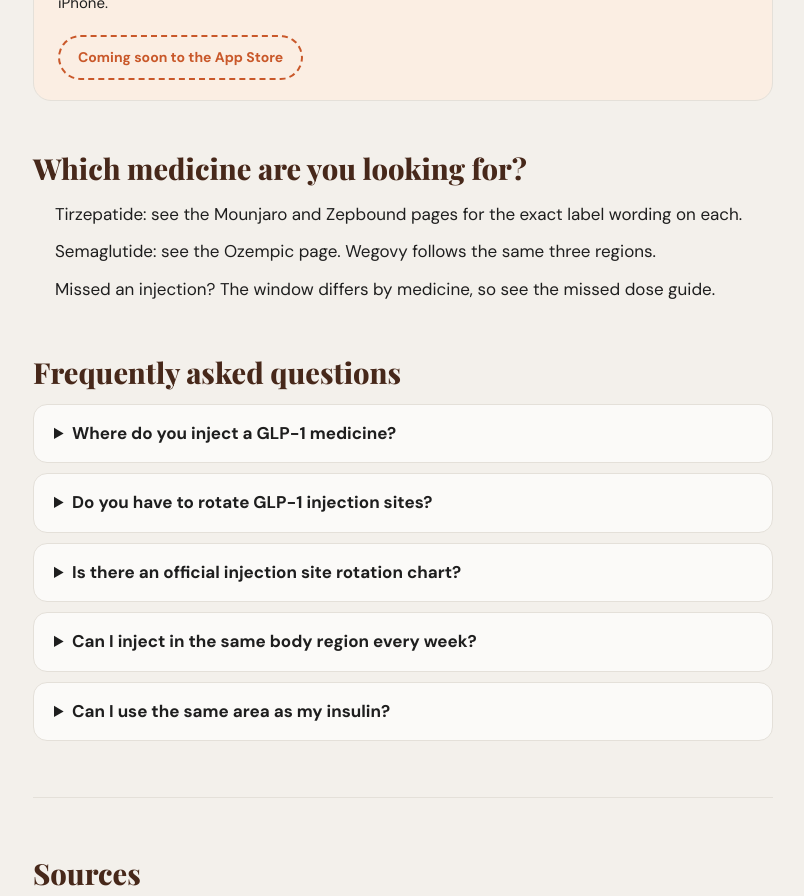
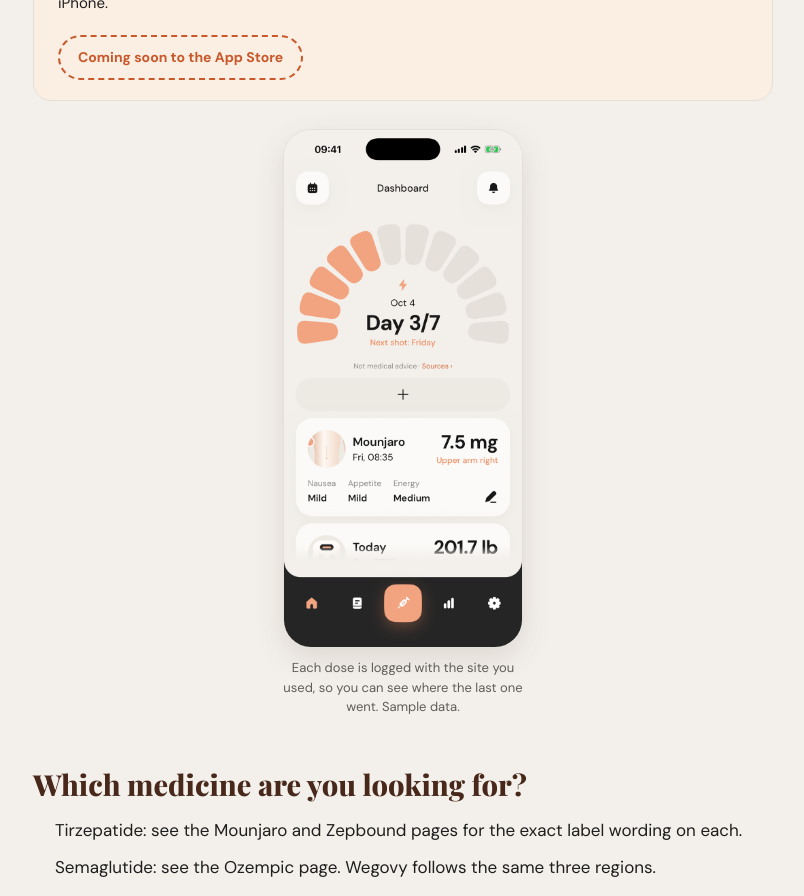
Before and after one commit to hicham-zad/ship-ai-lab, a Next.js app: page /en/nerra/glp-1-injection-site-rotation in a window 1280 px wide. Shown: the part 3220-4116 px from the top of the page, without its empty margins (237-1041 px from the left). Built offline with nearby package versions, Linux system fonts and the light colour scheme.

Commit message:
feat(nerra): add app screenshots with alt text, titles and ImageObject markup to guides
Co-Authored-By: Claude Sonnet 5.5 <noreply@anthropic.com>

```diff
--- a/app/[locale]/nerra/page.tsx
+++ b/app/[locale]/nerra/page.tsx
@@ -37,10 +37,10 @@ const guideLinks: [string, string, string][] = [
   ['/nerra/nerra-app', 'About Nerra', 'Facts, price model and what Nerra will never do.'],
 ];
 
-const shots = [
-  ['dashboard.png', 'Today'],
-  ['medications.png', 'Medications'],
-  ['progress.png', 'Progress'],
+const shots: [string, string, string, string][] = [
+  ['dashboard.png', 'Today', 'Nerra Today screen on iPhone with the weekly shot countdown, the last dose with its injection site and daily check-in ratings (sample data)', 'Nerra Today screen'],
+  ['medications.png', 'Medications', 'Nerra medications screen with filters for Mounjaro, Wegovy and Ozempic and a weekly pen card showing the dose you entered (sample data)', 'Nerra medications screen'],
+  ['progress.png', 'Progress', 'Nerra progress screen with a weight line chart from July to October and a list of weight entries (sample data)', 'Nerra progress screen'],
 ];
 
 const compare: [string, boolean][] = [
@@ -86,7 +86,7 @@ export default function NerraLanding() {
               <p className="nr-soon-note">For iPhone. Available in English and German.</p>
             </div>
             <div className="nr-phone">
-              <Image src="/nerra/dashboard.png" alt="Nerra dashboard" width={700} height={1522} priority />
+              <Image src="/nerra/dashboard.png" alt="Nerra GLP-1 tracker dashboard on iPhone showing the next shot day, a logged dose with its injection site and a nausea, appetite and energy check-in (sample data)" title="Nerra GLP-1 tracker for iPhone" width={700} height={1522} priority />
             </div>
           </div>
           <div className="nr-stats">
@@ -116,10 +116,10 @@ export default function NerraLanding() {
             <span className="nr-section-tag">Screens</span>
             <h2 className="nr-section-title">Calm, clear and yours</h2>
             <div className="nr-shots">
-              {shots.map(([file, label]) => (
+              {shots.map(([file, label, alt, title]) => (
                 <figure key={file}>
                   <div className="nr-phone">
-                    <Image src={`/nerra/${file}`} alt={`Nerra ${label}`} width={700} height={1522} />
+                    <Image src={`/nerra/${file}`} alt={alt} title={title} width={700} height={1522} />
                   </div>
                   <figcaption>{label}</figcaption>
                 </figure>
--- a/components/nerra/NerraArticleView.tsx
+++ b/components/nerra/NerraArticleView.tsx
@@ -1,7 +1,7 @@
 import Image from 'next/image';
 import Link from 'next/link';
 import type { ReactNode } from 'react';
-import { ARTICLES, type Article, type Block } from '@/data/nerra/articles';
+import { ARTICLES, type Article, type Block, type Shot } from '@/data/nerra/articles';
 import { NR_AUTHOR, NR_BASE, NR_SITE, NR_UPDATED } from '@/data/nerra/config';
 import { SOURCES } from '@/data/nerra/sources';
 import MissedDoseChecker from './MissedDoseChecker';
@@ -30,6 +30,27 @@ function renderInline(text: string, article: Article): ReactNode[] {
   }
   if (last < text.length) out.push(text.slice(last));
   return out;
+}
+
+function Shots({ shots }: { shots: Shot[] }) {
+  return (
+    <div className="nra-shots">
+      {shots.map((sh) => (
+        <figure key={sh.file} className="nra-shot">
+          <Image
+            src={`/nerra/${sh.file}.png`}
+            alt={sh.alt}
+            title={sh.title}
+            width={700}
+            height={1522}
+            sizes="(max-width: 700px) 60vw, 240px"
+            style={{ width: '100%', height: 'auto' }}
+          />
+          <figcaption>{sh.caption}</figcaption>
+        </figure>
+      ))}
+    </div>
+  );
 }
 
 function SoonPill({ dark }: { dark?: boolean }) {
@@ -111,7 +132,7 @@ export function articleJsonLd(a: Article) {
       '@type': 'Article',
       headline: a.h1,
       description: a.metaDescription,
-      image: `${NR_SITE}/nerra-icon.png`,
+      image: [`${NR_SITE}/nerra-icon.png`, ...(a.shots ?? []).map((sh) => `${NR_SITE}/nerra/${sh.file}.png`)],
       datePublished: NR_UPDATED,
       dateModified: NR_UPDATED,
       author: { '@type': 'Person', name: NR_AUTHOR },
@@ -132,6 +153,19 @@ export function articleJsonLd(a: Article) {
       mainEntity: a.faqs.map((f) => ({ '@type': 'Question', name: f.q, acceptedAnswer: { '@type': 'Answer', text: f.a } })),
     },
   ];
+  for (const sh of a.shots ?? []) {
+    graph.push({
+      '@type': 'ImageObject',
+      contentUrl: `${NR_SITE}/nerra/${sh.file}.png`,
+      url: `${NR_SITE}/nerra/${sh.file}.png`,
+      name: sh.title,
+      description: sh.alt,
+      caption: sh.caption,
+      width: 700,
+      height: 1522,
+      creator: { '@type': 'Person', name: NR_AUTHOR },
+    });
+  }
   if (a.slug === 'nerra-app') {
     // No rating or review markup: there are no reviews yet.
     graph.push({
@@ -216,6 +250,7 @@ export default function NerraArticleView({ article }: { article: Article }) {
             <section key={s.id} id={s.id}>
               <h2>{s.h2}</h2>
               {s.blocks.map((b, i) => renderBlock(b, i, article))}
+              {article.shots && article.shotsAfter === s.id && <Shots shots={article.shots} />}
             </section>
           ))}
 
--- a/components/nerra/styles.ts
+++ b/components/nerra/styles.ts
@@ -70,6 +70,10 @@ export const NR_ARTICLE_CSS = `
 .nra-planner td{padding:9px 10px;border-bottom:1px solid var(--line)}
 .nra-planner td:last-child{width:70px}
 .nra-box{display:inline-block;width:18px;height:18px;border:2px solid var(--ink-soft);border-radius:5px}
+.nra-shots{display:flex;flex-wrap:wrap;gap:20px;justify-content:center;margin:28px 0 8px}
+.nra-shot{margin:0;width:240px;max-width:60vw}
+.nra-shot img{border-radius:28px;border:1px solid var(--line);box-shadow:0 10px 30px rgba(71,40,26,.12);display:block}
+.nra-shot figcaption{font-size:13px;line-height:1.5;color:var(--ink-soft);margin-top:10px;text-align:center}
 .nra-note{font-size:13px;color:var(--ink-soft);margin:14px 0 0}
 .nra-print{margin-top:14px}
 @media print{body *{visibility:hidden}.nra-printarea,.nra-printarea *{visibility:visible}.nra-printarea{position:absolute;left:0;top:0;width:100%;border:none}.nra-print{display:none!important}}
--- a/data/nerra/articles.ts
+++ b/data/nerra/articles.ts
@@ -15,6 +15,15 @@ export interface Section {
   id: string;
   h2: string;
   blocks: Block[];
+}
+
+export interface Shot {
+  file: 'dashboard' | 'medications' | 'progress';
+  /** Describes what the screenshot shows, for screen readers and image search. */
+  alt: string;
+  /** Short tooltip title. */
+  title: string;
+  caption: string;
 }
 
 export interface Article {
@@ -32,6 +41,9 @@ export interface Article {
   sections: Section[];
   faqs: { q: string; a: string }[];
   related: string[];
+  /** App screenshots shown after the section with id `shotsAfter`. All Nerra screenshots use sample data. */
+  shots?: Shot[];
+  shotsAfter?: string;
 }
 
 // Inline citation syntax: [[sourceId]] renders as a numbered link to the source list. **bold** is supported.
@@ -150,6 +162,10 @@ export const ARTICLES: Article[] = [
       },
     ],
     related: ['zepbound-injection-sites', 'mounjaro-injection-sites', 'ozempic-injection-sites', 'glp-1-missed-dose'],
+    shotsAfter: 'track',
+    shots: [
+      { file: 'dashboard', alt: 'Nerra iPhone dashboard showing a Mounjaro dose logged with its injection site, upper arm right, and the next shot day', title: 'Nerra injection site log', caption: 'Each dose is logged with the site you used, so you can see where the last one went. Sample data.' },
+    ],
   },
 
   /* ------------------------------------------------------------------ */
@@ -227,6 +243,10 @@ export const ARTICLES: Article[] = [
       { q: 'Is tirzepatide injected the same way as Mounjaro?', a: 'Yes. Zepbound and Mounjaro both contain tirzepatide, and both labels give the same injection sites and rotation instruction.' },
     ],
     related: ['mounjaro-injection-sites', 'tirzepatide-dose-chart', 'glp-1-injection-site-rotation', 'glp-1-missed-dose'],
+    shotsAfter: 'planner',
+    shots: [
+      { file: 'dashboard', alt: 'Nerra iPhone app logging a tirzepatide weekly injection with the site recorded as upper arm right', title: 'Log your Zepbound injection site in Nerra', caption: 'Nerra records the site with every dose and warns before you log the same spot twice. Sample data.' },
+    ],
   },
 
   /* ------------------------------------------------------------------ */
@@ -300,6 +320,10 @@ export const ARTICLES: Article[] = [
       { q: 'Are Mounjaro and Zepbound injected the same way?', a: 'Yes. Both are tirzepatide and both labels give the same sites and rotation instruction.' },
     ],
     related: ['zepbound-injection-sites', 'tirzepatide-dose-chart', 'glp-1-injection-site-rotation', 'glp-1-missed-dose'],
+    shotsAfter: 'planner',
+    shots: [
+      { file: 'dashboard', alt: 'Nerra dashboard with a Mounjaro entry logged to the upper arm right and a next shot reminder for Friday', title: 'Mounjaro injection log in Nerra', caption: 'A Mounjaro dose entry with its site, plus the countdown to the next weekly shot. Sample data.' },
+    ],
   },
 
   /* ------------------------------------------------------------------ */
@@ -369,6 +393,10 @@ export const ARTICLES: Article[] = [
       { q: 'Are semaglutide injection sites the same for Wegovy?', a: 'Yes. The Wegovy label also lists the abdomen, thigh or upper arm and says to rotate sites with each dose.' },
     ],
     related: ['semaglutide-dose-chart', 'glp-1-injection-site-rotation', 'glp-1-missed-dose', 'wegovy-dosing-schedule'],
+    shotsAfter: 'planner',
+    shots: [
+      { file: 'medications', alt: 'Nerra medications screen with filters for Mounjaro, Wegovy and Ozempic and a weekly pen card', title: 'Nerra medications screen', caption: 'Nerra lets you pick the medicine you were prescribed and keeps a separate log for each. Sample data.' },
+    ],
   },
 
   /* ------------------------------------------------------------------ */
@@ -449,6 +477,10 @@ export const ARTICLES: Article[] = [
       { q: 'Can I stay on a lower tirzepatide dose?', a: 'The Zepbound label says to consider tolerability when choosing a maintenance dose and to consider a lower one if the dose is not tolerated. Talk to your prescriber.' },
     ],
     related: ['zepbound-injection-sites', 'mounjaro-injection-sites', 'glp-1-missed-dose', 'semaglutide-dose-chart'],
+    shotsAfter: 'track',
+    shots: [
+      { file: 'medications', alt: 'Nerra medication card for a weekly Mounjaro pen showing the dose the user entered', title: 'Dose you enter in Nerra', caption: 'You enter the dose your prescriber gave you, and Nerra never calculates or suggests one. Sample data.' },
+    ],
   },
 
   /* ------------------------------------------------------------------ */
@@ -537,6 +569,10 @@ export const ARTICLES: Article[] = [
       { q: 'Can I change my Ozempic day?', a: 'Yes, as long as the time between two doses is at least 2 days (more than 48 hours).' },
     ],
     related: ['wegovy-dosing-schedule', 'ozempic-injection-sites', 'glp-1-missed-dose', 'tirzepatide-dose-chart'],
+    shotsAfter: 'track',
+    shots: [
+      { file: 'medications', alt: 'Nerra medications list with Wegovy and Ozempic filters above a weekly pen card', title: 'Nerra semaglutide medication log', caption: 'Keep your own dose history for Ozempic or Wegovy, with the dose your prescriber set. Sample data.' },
+    ],
   },
 
   /* ------------------------------------------------------------------ */
@@ -644,6 +680,10 @@ export const ARTICLES: Article[] = [
       { q: 'Can I switch between Wegovy tablets and injection?', a: 'The label describes both directions with specific timing. Your prescriber manages the switch.' },
     ],
     related: ['semaglutide-dose-chart', 'glp-1-missed-dose', 'ozempic-injection-sites', 'glp-1-injection-site-rotation'],
+    shotsAfter: 'track',
+    shots: [
+      { file: 'dashboard', alt: 'Nerra dashboard with a day 3 of 7 weekly countdown and the next shot day highlighted', title: 'Weekly countdown in Nerra', caption: 'See which day of the week you are on and when the next shot is due. Sample data.' },
+    ],
   },
 
   /* ------------------------------------------------------------------ */
@@ -725,6 +765,10 @@ export const ARTICLES: Article[] = [
       { q: 'Can I double up after a missed dose?', a: 'None of the rules above say to take two doses. Each tells you to take the missed dose or skip it, then resume the regular schedule.' },
     ],
     related: ['tirzepatide-dose-chart', 'semaglutide-dose-chart', 'wegovy-dosing-schedule', 'glp-1-injection-site-rotation'],
+    shotsAfter: 'track',
+    shots: [
+      { file: 'dashboard', alt: 'Nerra dashboard showing day 3 of 7 and the next shot on Friday, with reminders and a bell icon at the top', title: 'Next shot reminder in Nerra', caption: 'A visible next-dose day and reminders make a missed injection less likely. Sample data.' },
+    ],
   },
 
   /* ------------------------------------------------------------------ */
@@ -830,6 +874,12 @@ export const ARTICLES: Article[] = [
       { q: 'Who makes Nerra?', a: 'Hicham Zaidi, an independent developer.' },
     ],
     related: ['best-glp-1-tracker-apps', 'shotsy-alternative', 'glp-1-injection-site-rotation', 'glp-1-missed-dose'],
+    shotsAfter: 'does',
+    shots: [
+      { file: 'dashboard', alt: 'Nerra dashboard with a weekly countdown, a Mounjaro dose entry, injection site and nausea, appetite and energy check-in', title: 'Nerra GLP-1 companion dashboard', caption: 'Today: the next shot, the last dose and how you felt. Sample data.' },
+      { file: 'medications', alt: 'Nerra medications screen with a weekly pen card and filters for Mounjaro, Wegovy and Ozempic', title: 'Nerra medications screen', caption: 'Your medications, with the dose you entered. Sample data.' },
+      { file: 'progress', alt: 'Nerra progress screen with a weight chart and a list of weight entries', title: 'Nerra progress screen', caption: 'Weight over time, with every entry listed. Sample data.' },
+    ],
   },
   /* ------------------------------------------------------------------ */
   {
@@ -960,6 +1010,10 @@ export const ARTICLES: Article[] = [
       { q: 'Can I reuse the needle?', a: 'No. Always use a new needle for each injection, and never share needles.' },
     ],
     related: ['ozempic-injection-sites', 'semaglutide-dose-chart', 'glp-1-missed-dose', 'how-to-inject-wegovy'],
+    shotsAfter: 'track',
+    shots: [
+      { file: 'dashboard', alt: 'Nerra dashboard logging a weekly injection with its site and the next shot day', title: 'Log each Ozempic injection', caption: 'Log the site and date right after you inject, then check the 56-day pen reminder yourself. Sample data.' },
+    ],
   },
 
   /* ------------------------------------------------------------------ */
@@ -1076,6 +1130,10 @@ export const ARTICLES: Article[] = [
       { q: 'Is this the same for the Wegovy tablet?', a: 'No. The tablet is taken orally once daily on an empty stomach with water, so see the Wegovy dosing schedule page.' },
     ],
     related: ['wegovy-dosing-schedule', 'glp-1-injection-site-rotation', 'glp-1-missed-dose', 'how-to-inject-ozempic'],
+    shotsAfter: 'track',
+    shots: [
+      { file: 'dashboard', alt: 'Nerra dashboard with the last injection site, upper arm right, and the next shot day', title: 'Log each Wegovy injection', caption: 'Logging the site after every dose makes the same-area, different-spot rule easy to follow. Sample data.' },
+    ],
   },
 
   /* ------------------------------------------------------------------ */
@@ -1185,6 +1243,11 @@ export const ARTICLES: Article[] = [
       { q: 'Should an app tell me my dose?', a: 'No. Your prescriber sets your dose. Nerra never calculates or suggests one.' },
     ],
     related: ['shotsy-alternative', 'nerra-app', 'glp-1-injection-site-rotation', 'glp-1-missed-dose'],
+    shotsAfter: 'track',
+    shots: [
+      { file: 'dashboard', alt: 'Nerra GLP-1 tracker dashboard with dose, injection site and check-in details', title: 'Nerra dashboard', caption: 'Nerra\'s dashboard: the dose you entered, the site and a daily check-in. Sample data.' },
+      { file: 'progress', alt: 'Nerra GLP-1 tracker progress screen with a weight chart', title: 'Nerra progress screen', caption: 'Weight and measurements over time (some features are in Nerra Lifetime). Sample data.' },
+    ],
   },
 
   /* ------------------------------------------------------------------ */
@@ -1278,6 +1341,11 @@ export const ARTICLES: Article[] = [
       { q: 'Can Nerra import my Shotsy data?', a: 'We have not built an import. Nerra supports data export from its own app.' },
     ],
     related: ['best-glp-1-tracker-apps', 'nerra-app', 'glp-1-injection-site-rotation', 'glp-1-missed-dose'],
+    shotsAfter: 'track',
+    shots: [
+      { file: 'dashboard', alt: 'Nerra iPhone GLP-1 tracker dashboard, an alternative to subscription trackers', title: 'Nerra GLP-1 tracker', caption: 'Nerra keeps data on your iPhone, with a one-time purchase and no account. Sample data.' },
+      { file: 'medications', alt: 'Nerra medications screen with Mounjaro, Wegovy and Ozempic options', title: 'Nerra medications', caption: 'Choose the medicine you were prescribed. Sample data.' },
+    ],
   },
 
   /* ------------------------------------------------------------------ */
@@ -1382,6 +1450,10 @@ export const ARTICLES: Article[] = [
       { q: 'Do the side effects go away?', a: 'The labels do not give a general time frame. The step-up schedules are designed to lower the risk of stomach side effects, so talk to your prescriber if they persist.' },
     ],
     related: ['glp-1-hair-loss', 'tirzepatide-dose-chart', 'semaglutide-dose-chart', 'glp-1-missed-dose'],
+    shotsAfter: 'track',
+    shots: [
+      { file: 'dashboard', alt: 'Nerra dashboard showing a dose entry with daily check-in ratings for nausea, appetite and energy', title: 'Nausea, appetite and energy check-ins', caption: 'A daily check-in next to each dose helps you spot patterns after a dose change. Sample data.' },
+    ],
   },
 
   /* ------------------------------------------------------------------ */
@@ -1451,6 +1523,10 @@ export const ARTICLES: Article[] = [
       { q: 'Is the hair loss permanent?', a: 'The labels we read do not say. Ask your prescriber.' },
     ],
     related: ['glp-1-side-effects', 'tirzepatide-dose-chart', 'semaglutide-dose-chart', 'nerra-app'],
+    shotsAfter: 'track',
+    shots: [
+      { file: 'progress', alt: 'Nerra progress screen with a weight line chart from July to October and a list of weight entries', title: 'Weight log in Nerra', caption: 'A weight log gives your prescriber dates and numbers to look at together. Sample data.' },
+    ],
   },
 
   /* ------------------------------------------------------------------ */
@@ -1635,6 +1711,10 @@ export const ARTICLES: Article[] = [
       { q: 'Should I take a GLP-1 with food?', a: 'The weekly injections can be taken with or without meals. The Wegovy tablet must be taken on an empty stomach.' },
     ],
     related: ['glp-1-missed-dose', 'tirzepatide-dose-chart', 'semaglutide-dose-chart', 'wegovy-pill'],
+    shotsAfter: 'reminders',
+    shots: [
+      { file: 'dashboard', alt: 'Nerra dashboard with a next shot Friday label and a weekly day counter', title: 'Next-dose day in Nerra', caption: 'Your injection day, the next-dose date and a reminder, all on your iPhone. Sample data.' },
+    ],
   },
 
 ];
@@ -1660,6 +1740,7 @@ function validate() {
       if (!SOURCES[id]) throw new Error(`Nerra "${a.slug}" lists unknown source "${id}"`);
       if (!used.has(id)) throw new Error(`Nerra "${a.slug}" lists source "${id}" but never cites it`);
     }
+    if (a.shots && !a.sections.some((x) => x.id === a.shotsAfter)) throw new Error(`Nerra "${a.slug}" shotsAfter "${a.shotsAfter}" is not a section id`);
     for (const r of a.related) if (!ARTICLES.some((x) => x.slug === r)) throw new Error(`Nerra "${a.slug}" relates to unknown slug "${r}"`);
   }
 }
```
